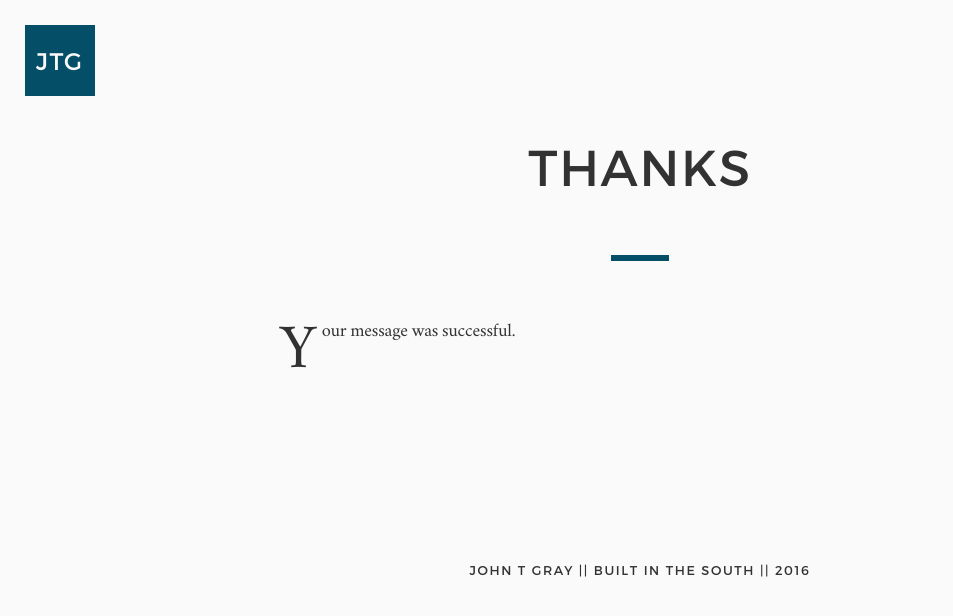
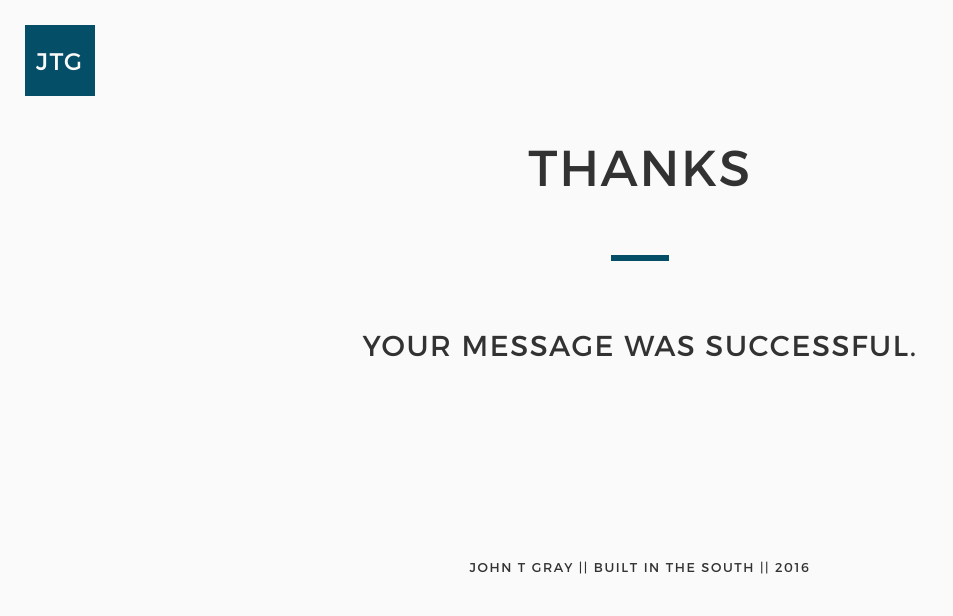
Before and after one commit to jtgry/personal-blog-old, a Jekyll site: the page built from thanks/index.html, in a window 1280 px wide. Shown: the top 616 px of the page, without its empty margins (0-953 px from the left). Built offline with Jekyll 4.4.1, drawn with Linux system fonts in a browser that asks for light colours; nearby versions of some CDN libraries.

Commit message:
Updated '/thanks/index.html' via CloudCannon

```diff
--- a/thanks/index.html
+++ b/thanks/index.html
@@ -5,8 +5,8 @@ layout: default
   <div class="content-block">
     <h2 class="content-block-title 1">Thanks</h2>
     <hr class="content-block-hr 2">
-    <div class="container 3">
-      <p>Your message was successful.</p>
+    <div class="container 3 text-center">
+      <h3>Your message was successful.</h3>
     </div>
   </div>
 </section>
```
